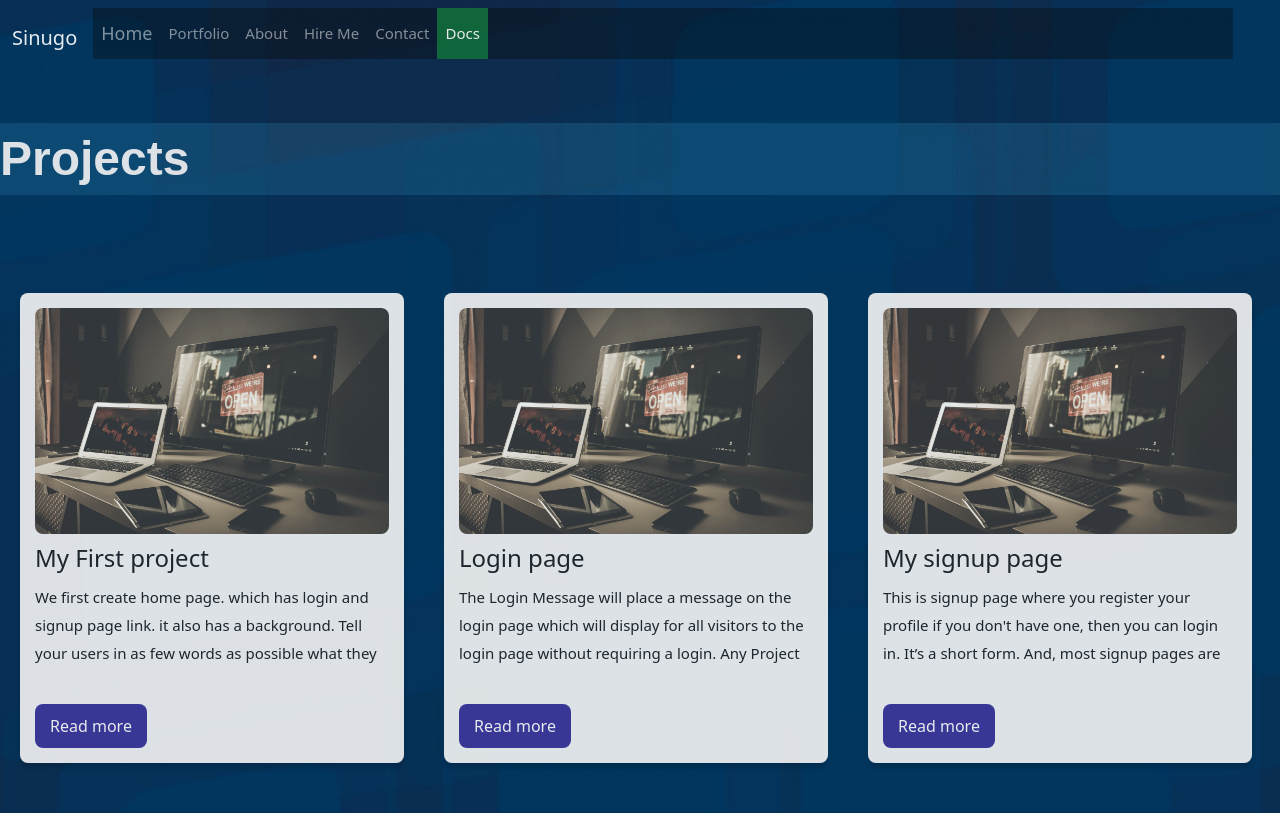
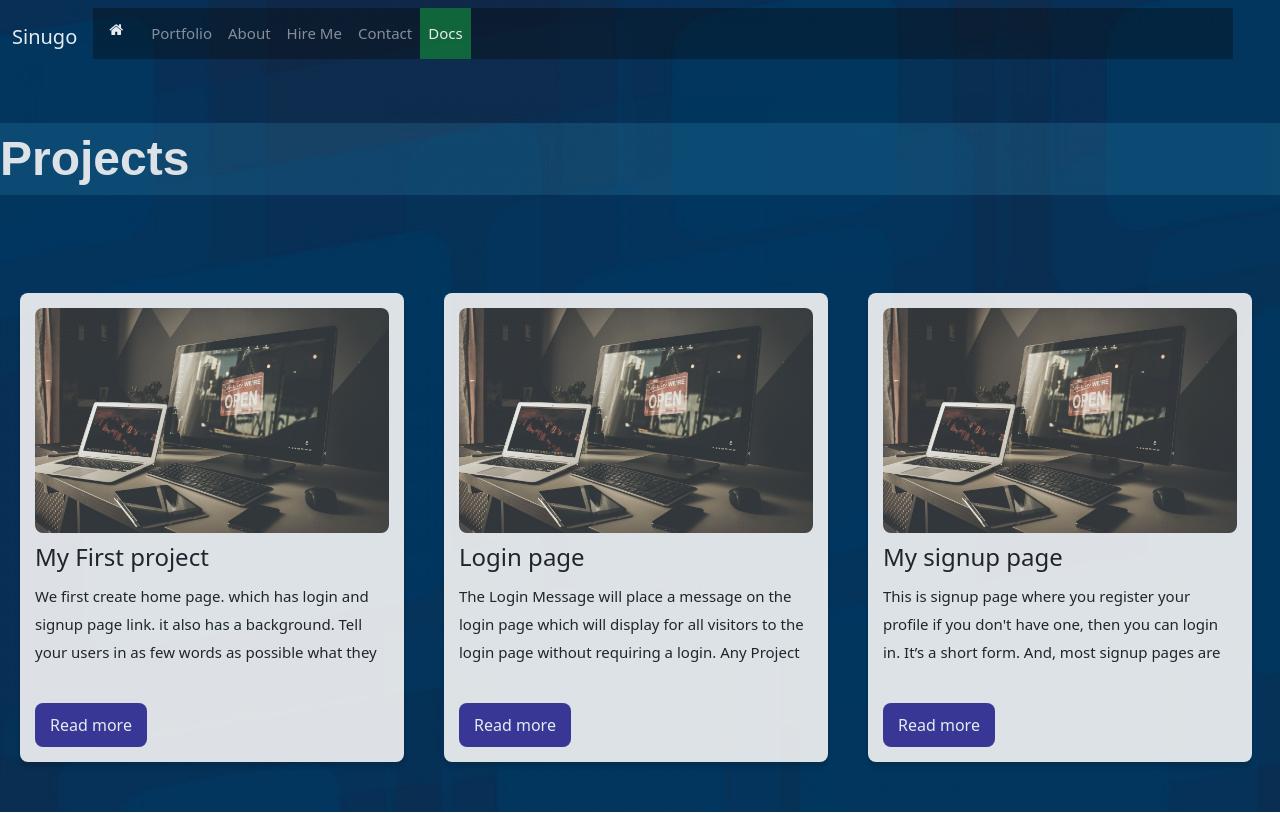
Before and after one commit to Expolearn/sinugo-portfolio, a plain HTML site: page docs.html in a window 1280 px wide. Drawn offline with nearby package versions, Linux system fonts and the light colour scheme.

Commit message:
adding home icons on pages

```diff
--- a/docs.html
+++ b/docs.html
@@ -26,13 +26,11 @@
           <div class="collapse navbar-collapse" id="navbarsExample01">
             <ul class="navbar-nav me-auto mb-2">
               <li class="nav-item">
-                <a class="nav-link" href="index.html">Home</a>
 
-
-              </li>
               <li class="nav-item">
 
               </li>
+              <a class="fa fa-home" aria-current="page" style="padding-right: 20px;" href="#"></a>
               <a  class="nav-link"  href="portfolio.html">Portfolio</a>
               <a  class="nav-link" href="about.html">About</a>
               <a  class="nav-link" href="hireme.html">Hire Me</a>
```
Also changed, not shown: about.html (+1 -3 lines), contact.html (+1 -3 lines), hireme.html (+1 -3 lines), index.html (+1 -4 lines), portfolio.html (+1 -3 lines).
